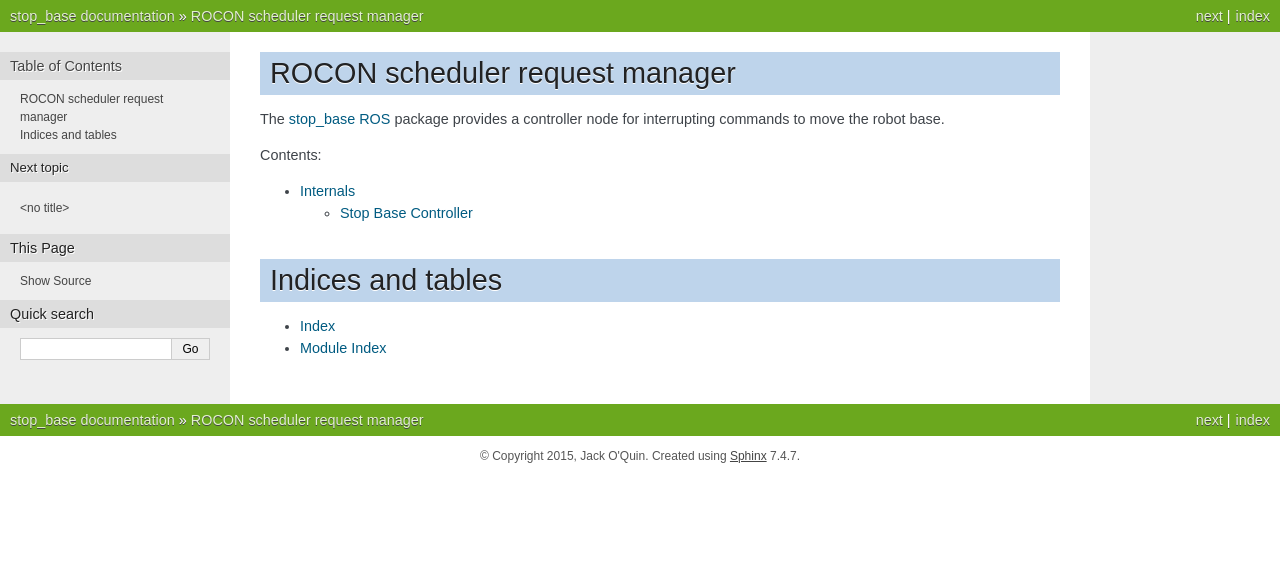
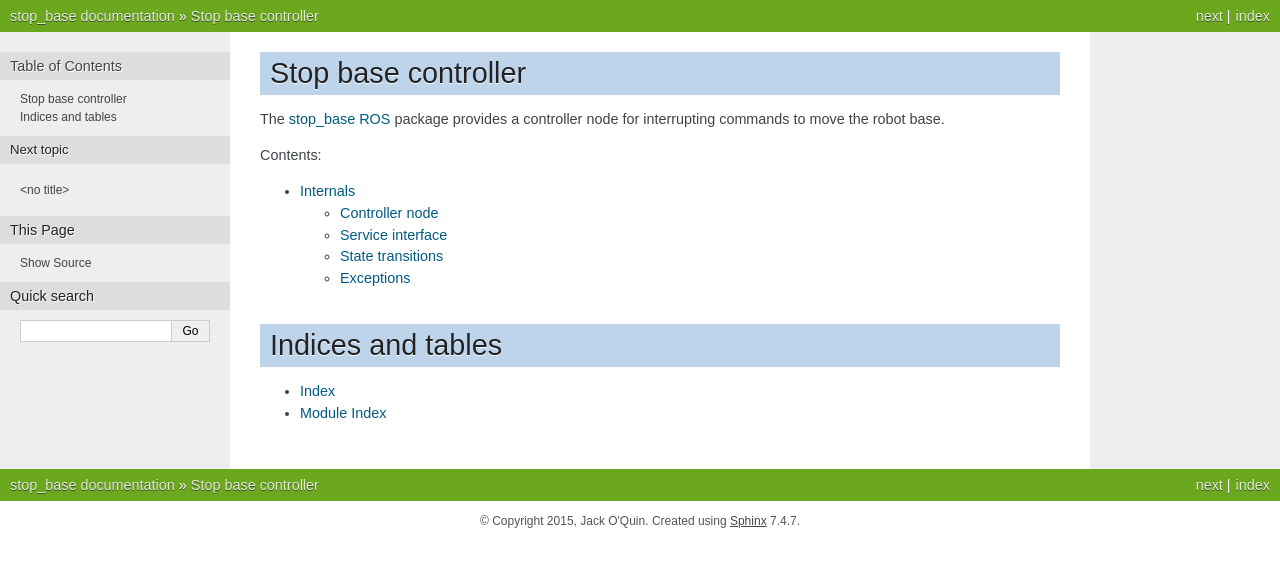
Before and after one commit to utexas-bwi/bwi_common, a Sphinx documentation site: the page built from stop_base/doc/index.rst, in a window 1280 px wide. Shown: the top 567 px of the page. Built offline with Sphinx 7.4.7, drawn with Linux system fonts in a browser that asks for light colours; the version number could not be read and is left out.

Commit message:
stop_base: clean up documentation (#23)

```diff
--- a/stop_base/doc/index.rst
+++ b/stop_base/doc/index.rst
@@ -1,5 +1,5 @@
-ROCON scheduler request manager
-===============================
+Stop base controller
+====================
 
 The `stop_base`_ ROS_ package provides a controller node for
 interrupting commands to move the robot base.
--- a/stop_base/doc/internals.rst
+++ b/stop_base/doc/internals.rst
@@ -1,12 +1,22 @@
 Internals
 =========
 
-Stop Base Controller
---------------------
-
+Controller node
+---------------
 .. automodule:: stop_base.controller_node
    :members:
+
+Service interface
+-----------------
+.. automodule:: stop_base.service
+   :members:
+
+State transitions
+-----------------
 .. automodule:: stop_base.transitions
    :members:
+
+Exceptions
+----------
 .. automodule:: stop_base.exceptions
    :members:
```
Also changed, not shown: stop_base/CHANGELOG.rst, stop_base/README.rst, 4 other files.
